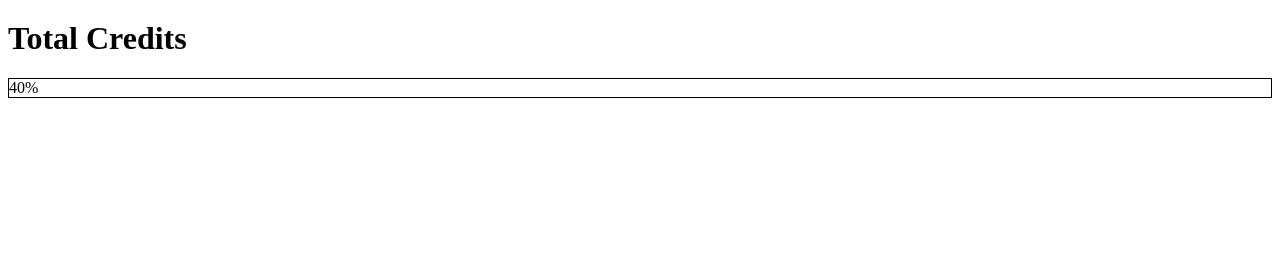
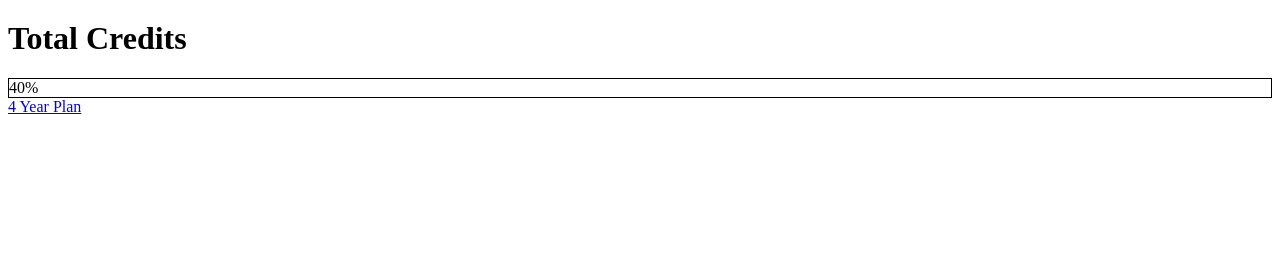
Before and after one commit to momokaiwase/EaglePlan, a Django app: page / in a window 1280 px wide. Shown: the part 521-800 px from the top of the page. Run offline with Django 5.2, Linux system fonts and the light colour scheme.

Commit message:
4 year plan link in landing page

```diff
--- a/EaglePlan/urls.py
+++ b/EaglePlan/urls.py
@@ -8,4 +8,5 @@ urlpatterns = [
     #path("", views.LandingView.as_view(), name="landing"),
     path('admin/', admin.site.urls),
     path('', include('Plan.urls')),
+    path('future-plan/', views.future_plan_view, name='futureplan'),
 ]
--- a/Plan/views.py
+++ b/Plan/views.py
@@ -39,4 +39,4 @@ def profile_view(request):
     return render(request, 'profile.html', {})
 
 def future_plan_view(request):
-    return render(request, 'future_plan.html', {})
+    return render(request, 'futureplan.html', {})
--- a/templates/Landing.html
+++ b/templates/Landing.html
@@ -16,4 +16,5 @@
     <div style="border: 1px solid black"width: 300px;">50%</div>
     <h1>Total Credits</h1>
     <div style="border: 1px solid black"width: 300px;">40%</div>
+    <a href="{% url 'futureplan' %}">4 Year Plan</a>
 {% endblock %}
```
